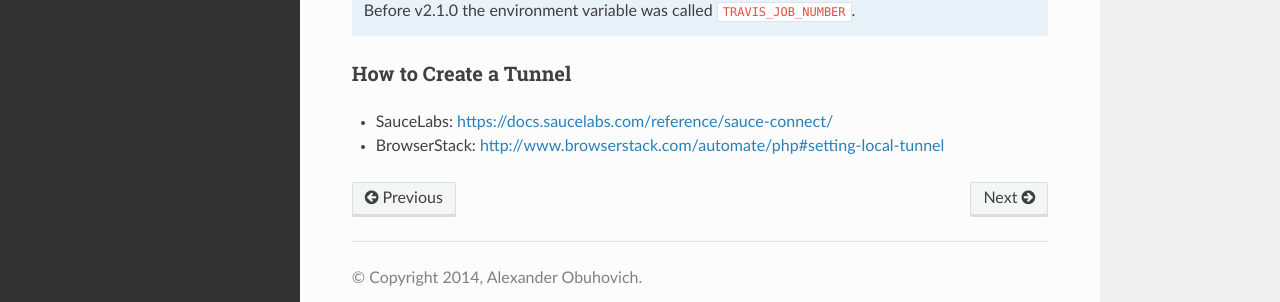
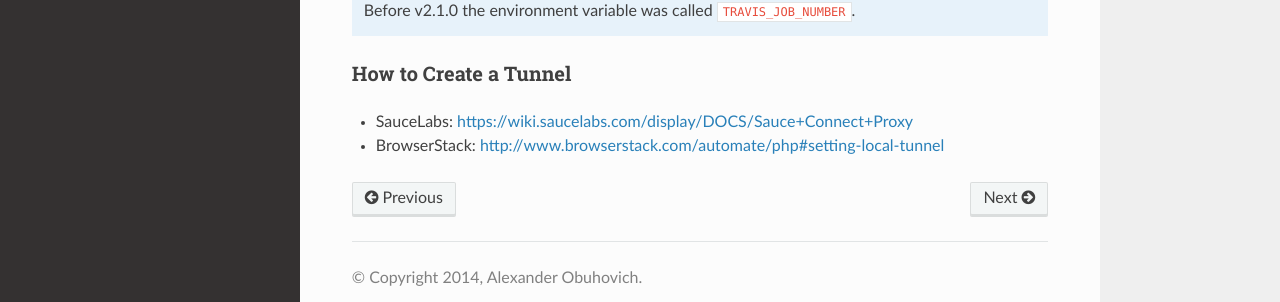
Before and after one commit to minkphp/phpunit-mink, a Sphinx documentation site: the page built from docs/getting-started.rst, in a window 1280 px wide and 900 px high, scrolled down 1020 px. Shown: the part 553-855 px from the top of the window. Built offline with Sphinx 7.4.7 and the Read the Docs theme 2.0.0, drawn with Linux system fonts in a browser that asks for light colours; some of the changed lines change nothing that is shown.

Commit message:
fix broken sauce connect link in "Getting Startet"

```diff
--- a/docs/getting-started.rst
+++ b/docs/getting-started.rst
@@ -61,7 +61,7 @@ When website under test isn't publicly accessible, then:
 
 How to Create a Tunnel
 ----------------------
-* SauceLabs: https://docs.saucelabs.com/reference/sauce-connect/
+* SauceLabs: https://wiki.saucelabs.com/display/DOCS/Sauce+Connect+Proxy
 * BrowserStack: http://www.browserstack.com/automate/php#setting-local-tunnel
 
 .. _`Mink`: https://github.com/Behat/Mink
```
